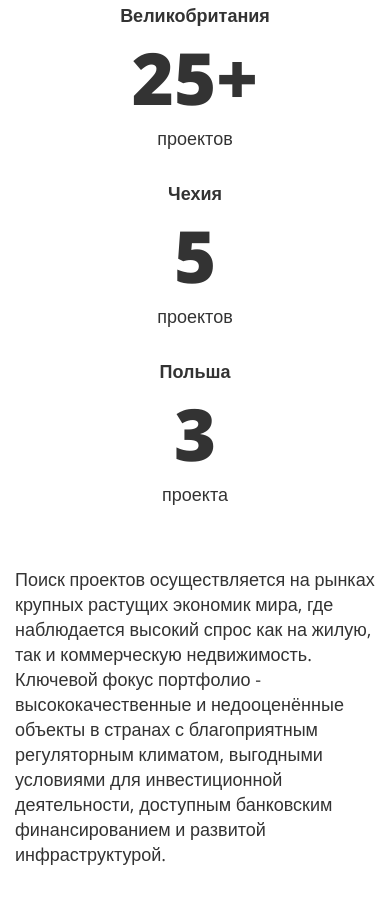
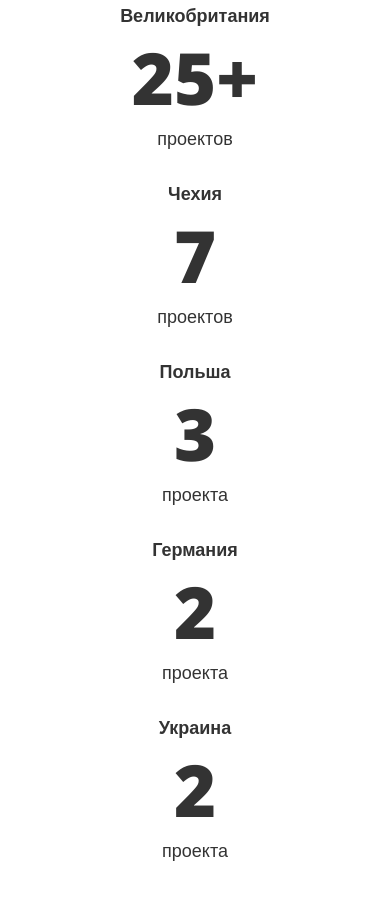
Before and after one commit to trnvld/realestate, a website: page index.html in a window 390 px wide. Shown: the part 3802-4722 px from the top of the page. Drawn offline with nearby package versions, Linux system fonts and the light colour scheme; a script that the page names is missing.

Commit message:
Adding new projects in geography section

```diff
--- a/index.html
+++ b/index.html
@@ -47,7 +47,8 @@
             <li><a href="#carrers" class="link5 menu-link">Контакты</a></li>
             <li class="burger-lang">
                 <ul class="header__language">
-                    <li class="lang"><a href="/" class="selected">Ru</a><span>|</span><a href="/en/index.html">En</a></li>
+                    <li class="lang"><a href="/" class="selected">Ru</a><span>|</span><a href="/en/index.html">En</a>
+                    </li>
                 </ul>
             </li>
         </ul>
@@ -201,7 +202,7 @@
                         </div>
                         <div class="geography__projects-item">
                             <h3 class="geography__projects-item-header">Чехия</h3>
-                            <strong class="geography__projects-item-number">5</strong>
+                            <strong class="geography__projects-item-number">7</strong>
                             <span>проектов</span>
                         </div>
                         <div class="geography__projects-item">
@@ -209,13 +210,24 @@
                             <strong class="geography__projects-item-number">3</strong>
                             <span>проекта</span>
                         </div>
+                        <div class="geography__projects-item">
+                            <h3 class="geography__projects-item-header">Германия</h3>
+                            <strong class="geography__projects-item-number">2</strong>
+                            <span>проекта</span>
+                        </div>
+                        <div class="geography__projects-item">
+                            <h3 class="geography__projects-item-header">Украина</h3>
+                            <strong class="geography__projects-item-number">2</strong>
+                            <span>проекта</span>
+                        </div>
                     </div>
                     <div class="geography__text">
                         <p>Поиск проектов осуществляется на рынках крупных растущих экономик мира, где наблюдается
-                            высокий спрос как на жилую, так и коммерческую недвижимость. Ключевой фокус портфолио -
-                            высококачественные и недооценённые объекты в странах с благоприятным регуляторным климатом,
-                            выгодными условиями для инвестиционной деятельности, доступным банковским финансированием и
-                            развитой инфраструктурой.</p>
+                            высокий спрос как на жилую,
+                            так и коммерческую недвижимость. Ключевой фокус портфолио - высококачественные и
+                            недооценённые объекты в странах
+                            с благоприятным регуляторным климатом, выгодными условиями для инвестиционной деятельности,
+                            доступным банковским финансированием и развитой инфраструктурой.</p>
                     </div>
                 </div>
             </div>
@@ -251,7 +263,8 @@
                                 <img src="img/svg/invest-choice.svg" alt="invest-choice">
                                 <strong>Реализация инвестиции</strong>
                                 <ul>
-                                    <li>- Принятие инвестиционного предложения при высокой скорости входа/выхода из инвестиции</li>
+                                    <li>- Принятие инвестиционного предложения при высокой скорости входа/выхода из
+                                        инвестиции</li>
                                     <li>- Сопровождение сделки</li>
                                     <li>- Управление документооборотом</li>
                                 </ul>
@@ -333,7 +346,8 @@
                     <span class="footer-subscribe-text">Подписывайтесь на нашу рассылку,<br>и получайте свежие новости
                         из мира инвестиций</span>
                     <form action="/" class="footer-subscribe-form footer-subscribe-form-ru">
-                        <input type="email" placeholder="Введите свой E-MAIL" class="footer-subscribe-form-email" name="email">
+                        <input type="email" placeholder="Введите свой E-MAIL" class="footer-subscribe-form-email"
+                            name="email">
                         <input type="submit" value="" class="footer-subscribe-form-btn footer-subscribe-form-btn-ru">
                     </form>
                 </div>
--- a/scss/_geography.scss
+++ b/scss/_geography.scss
@@ -5,9 +5,6 @@
   }
   @media screen and (max-width: 600px) {
     padding: 30px 0;
-	}
-	.container {
-
   }
   &__header {
     font-weight: bold;
@@ -25,6 +22,7 @@
   &__projects {
     display: flex;
     margin-bottom: 115px;
+    justify-content: space-between;
     @media screen and (max-width: 768px) {
       margin-bottom: 50px;
     }
@@ -36,32 +34,57 @@
     &-item {
       display: flex;
       flex-direction: column;
-			margin-right: 25%;
-			@media screen and (max-width: 768px) {
       margin-right: 50px;
+      @media screen and (max-width: 900px) {
+        margin-right: 20px;
         margin-bottom: 30px;
-				align-items: center;
       }
+
       @media screen and (max-width: 600px) {
         margin-right: 0;
+        align-items: center;
       }
       &-header {
         font-weight: bold;
         font-size: 18px;
         line-height: 25px;
         color: #333333;
+        @media screen and (max-width: 748px) {
+          font-size: 16px;
+          line-height: 23px;
+        }
+        @media screen and (max-width: 600px) {
+          font-size: 18px;
+          line-height: 25px;
+        }
       }
       &-number {
         font-weight: 800;
         font-size: 72px;
         line-height: 98px;
         color: #333333;
+        @media screen and (max-width: 748px) {
+          font-size: 64px;
+          line-height: 90px;
+        }
+        @media screen and (max-width: 600px) {
+          font-size: 72px;
+          line-height: 98px;
+        }
       }
       span {
         font-weight: 300;
         font-size: 18px;
         line-height: 25px;
         color: #333333;
+        @media screen and (max-width: 748px) {
+          font-size: 16px;
+          line-height: 23px;
+        }
+        @media screen and (max-width: 600px) {
+          font-size: 18px;
+          line-height: 25px;
+        }
       }
     }
   }
@@ -70,5 +93,6 @@
     font-size: 18px;
     line-height: 25px;
     color: #333333;
+    text-align: center;
   }
 }
```
Also changed, not shown: en/index.html (+15 -3 lines), css/main.css. Lines whose indentation alone changed are shown as unchanged.
